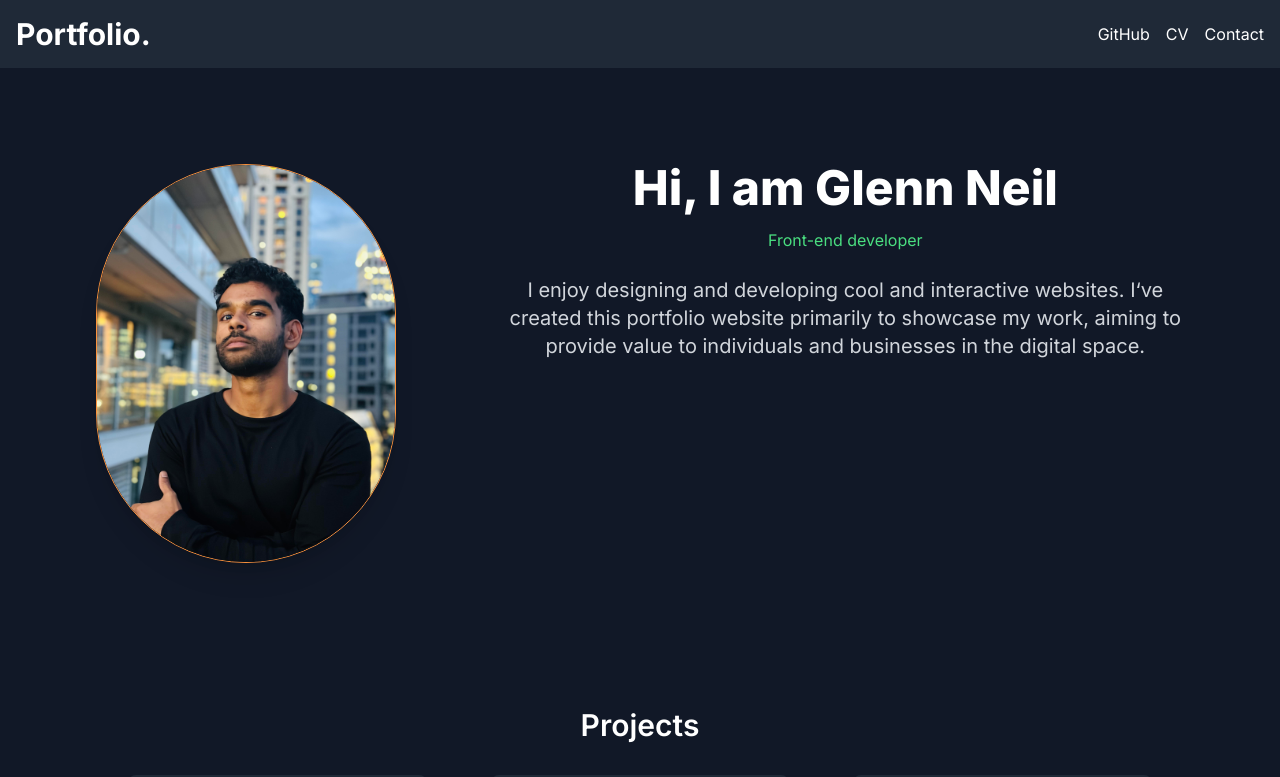
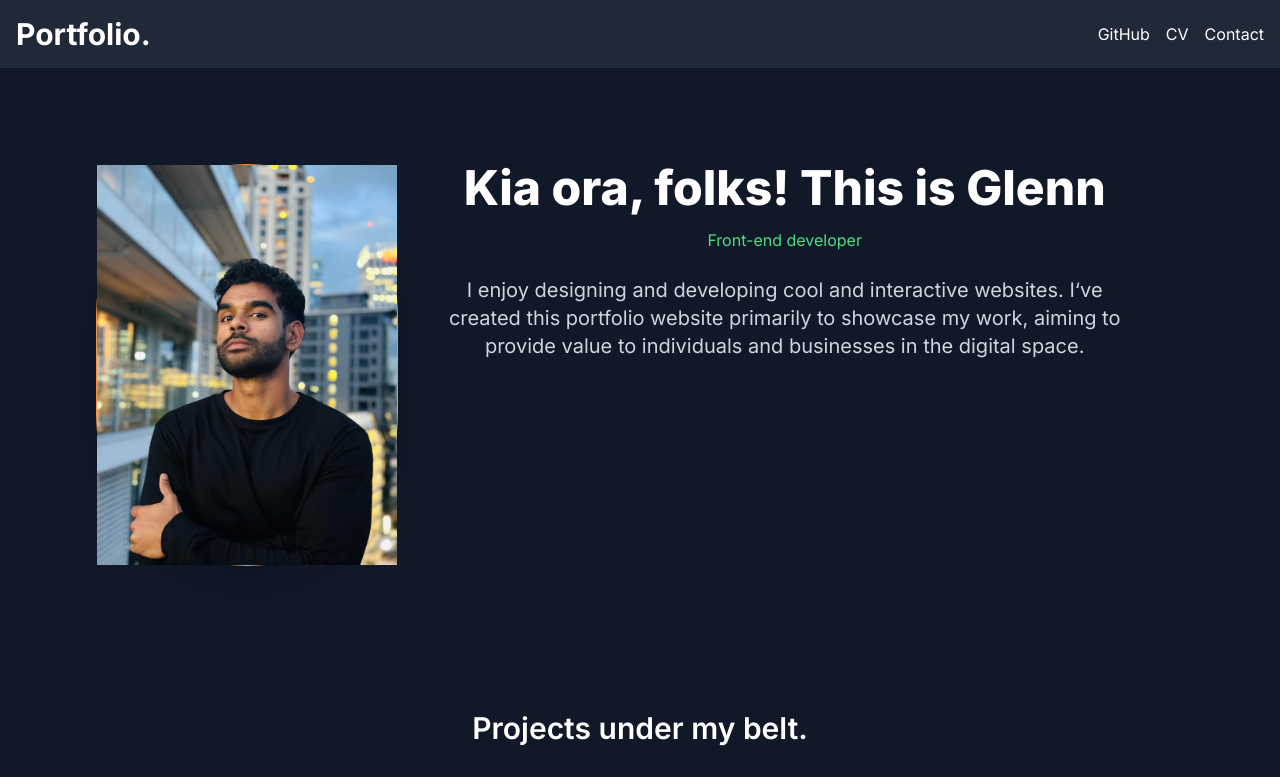
Before and after one commit to Glennpgp/MyPortfolio, a Next.js app: page / in a window 1280 px wide. Shown: the top 777 px of the page. Built offline with nearby package versions, Linux system fonts and the light colour scheme.

Commit message:
landing page with hyper links added

```diff
--- a/src/app/page.tsx
+++ b/src/app/page.tsx
@@ -9,18 +9,29 @@ export default function Home() {
       {/* Navigation Bar */}
       <nav className="bg-gray-800 p-4">
         <div className="container mx-auto flex justify-between items-center">
-          <Link href="/" className="text-3xl font-bold">
+          <Link
+            href="/"
+            className="text-3xl font-bold hover:text-blue-500 transition-colors duration-300"
+          >
             Portfolio.
           </Link>
           <div className="space-x-4">
-            <a href="https://github.com/Glennpgp" className="nav-link">
+            <a
+              href="https://github.com/Glennpgp"
+              className="nav-link"
+              target="_blank"
+              rel="noopener noreferrer"
+            >
               GitHub
             </a>
-            <a href="/cv" className="nav-link">
+            <Link href="/cv" className="nav-link">
               CV
-            </a>
-            <Link href="/contact">
-              <a className="nav-link">Contact</a>
+            </Link>
+            <Link
+              href="https://www.linkedin.com/in/glenn-neil-15139b180/"
+              className="nav-link"
+            >
+              Contact
             </Link>
           </div>
         </div>
@@ -29,21 +40,15 @@ export default function Home() {
       {/* Main Content */}
       <main className="container mx-auto p-24 flex">
         {/* Profile Photo */}
-        <div className="w-1/3">
-          <Image
-            src={pic}
-            alt="Profile Photo"
-            width={300}
-            height={300}
-            className="rounded-full shadow-xl border  border-orange-400"
-          />
+        <div className="rounded-full shadow-xl border border-orange-400">
+          <Image src={pic} alt="Profile Photo" width={300} height={300} />
         </div>
 
         {/* Welcome Text and Description */}
         <div className="w-2/3 pl-12">
           <section className="text-center">
             <h1 className="text-5xl font-extrabold mb-4">
-              Hi, I am Glenn Neil
+              Kia ora, folks! This is Glenn
             </h1>
             <h2 className="text-green-400">Front-end developer</h2>{" "}
             {/* Add the text-black class */}
@@ -61,7 +66,9 @@ export default function Home() {
       <div></div>
 
       <section className="mt-12">
-        <h2 className="text-3xl font-semibold text-center mb-8">Projects</h2>
+        <h2 className="text-3xl font-semibold text-center mb-8">
+          Projects under my belt.
+        </h2>
         <div className="grid grid-cols-1 md:grid-cols-2 gap-x-16 mx-32 lg:grid-cols-3 gap-8">
           {/* Portfolio Item 1 */}
           <div className="bg-gray-800 p-4 rounded-lg">
```
